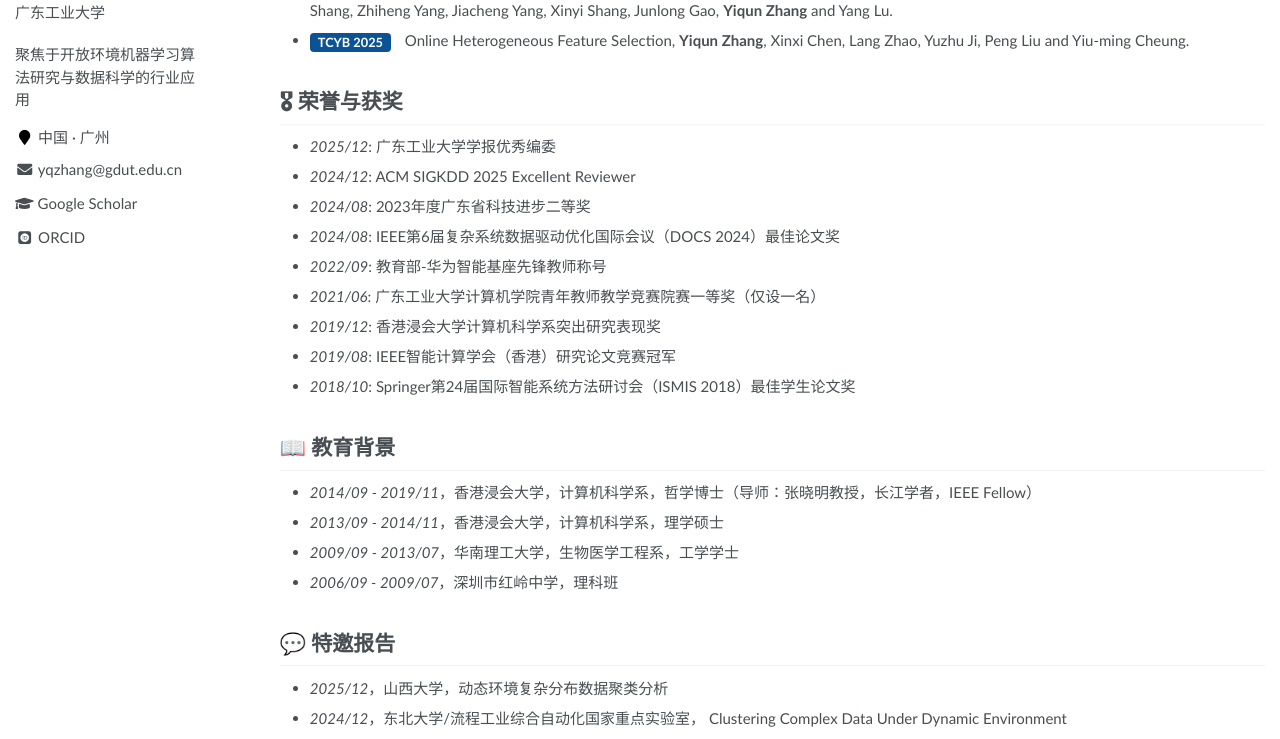
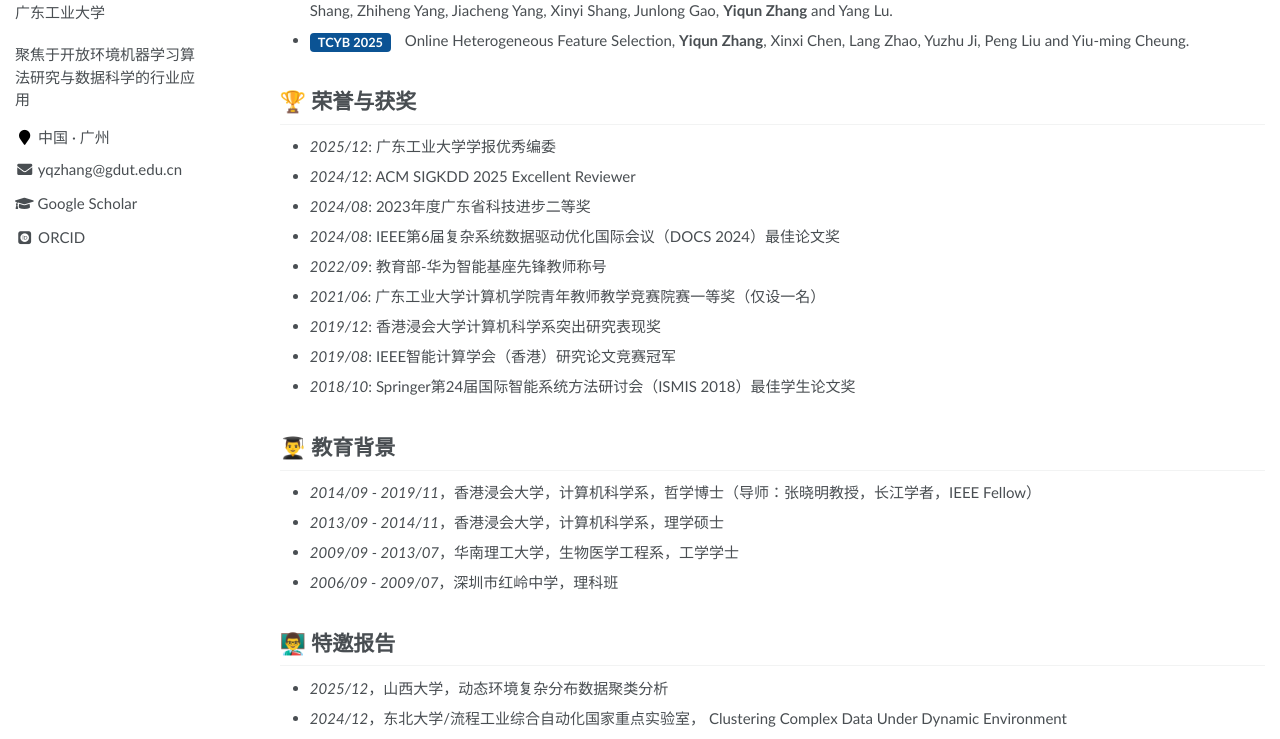
Before and after one commit to yqzhang-Zz/zh, a Jekyll site: the page built from _pages/about.md, in a window 1280 px wide and 1400 px high, scrolled down 673 px. Shown: the part 310-1049 px from the top of the window. Built offline with Jekyll 4.4.1, drawn with Linux system fonts in a browser that asks for light colours; some web fonts are replaced.

```diff
--- a/_pages/about.md
+++ b/_pages/about.md
@@ -69,7 +69,7 @@ Online Heterogeneous Feature Selection,
 
 <span class='anchor' id="honors-and-awards"></span>
 
-# 🎖 荣誉与获奖
+# 🏆 荣誉与获奖
 <!--
 - *2026/02*: IEEE汇刊TETCI优秀编委
 - *2026/01*: 广东工业大学优秀研究生导师
@@ -88,7 +88,7 @@ Online Heterogeneous Feature Selection,
 
 <span class='anchor' id="educations"></span>
 
-# 📖 教育背景
+# 👨‍🎓 教育背景
 - *2014/09 - 2019/11*，香港浸会大学，计算机科学系，哲学博士（导师：张晓明教授，长江学者，IEEE Fellow）
 - *2013/09 - 2014/11*，香港浸会大学，计算机科学系，理学硕士
 - *2009/09 - 2013/07*，华南理工大学，生物医学工程系，工学学士
@@ -96,7 +96,7 @@ Online Heterogeneous Feature Selection,
 
 <span class='anchor' id="invited-talks"></span>
 
-# 💬 特邀报告
+# 👨‍🏫 特邀报告
 - *2025/12*，山西大学，动态环境复杂分布数据聚类分析
 - *2024/12*，东北大学/流程工业综合自动化国家重点实验室， Clustering Complex Data Under Dynamic Environment
 - *2024/12*，广东工业大学，动态环境下的复杂数据聚类分析
```
